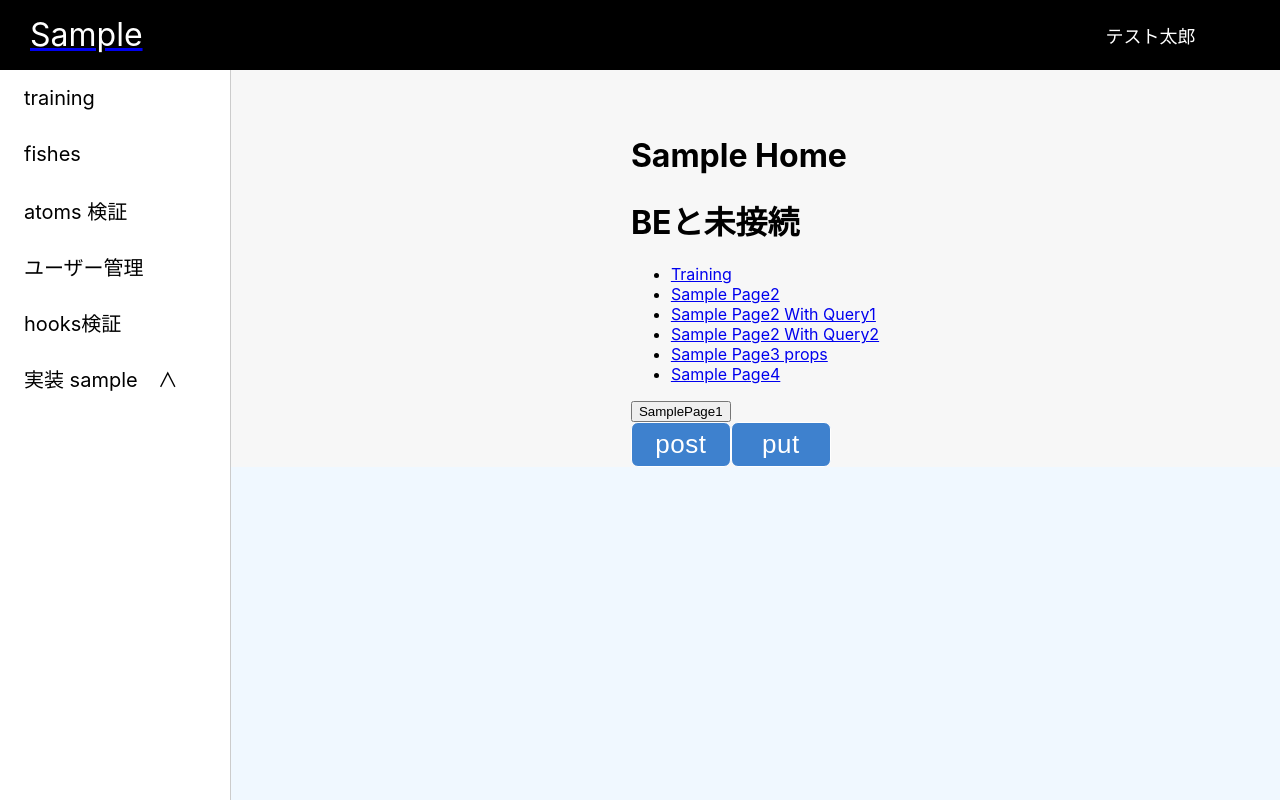
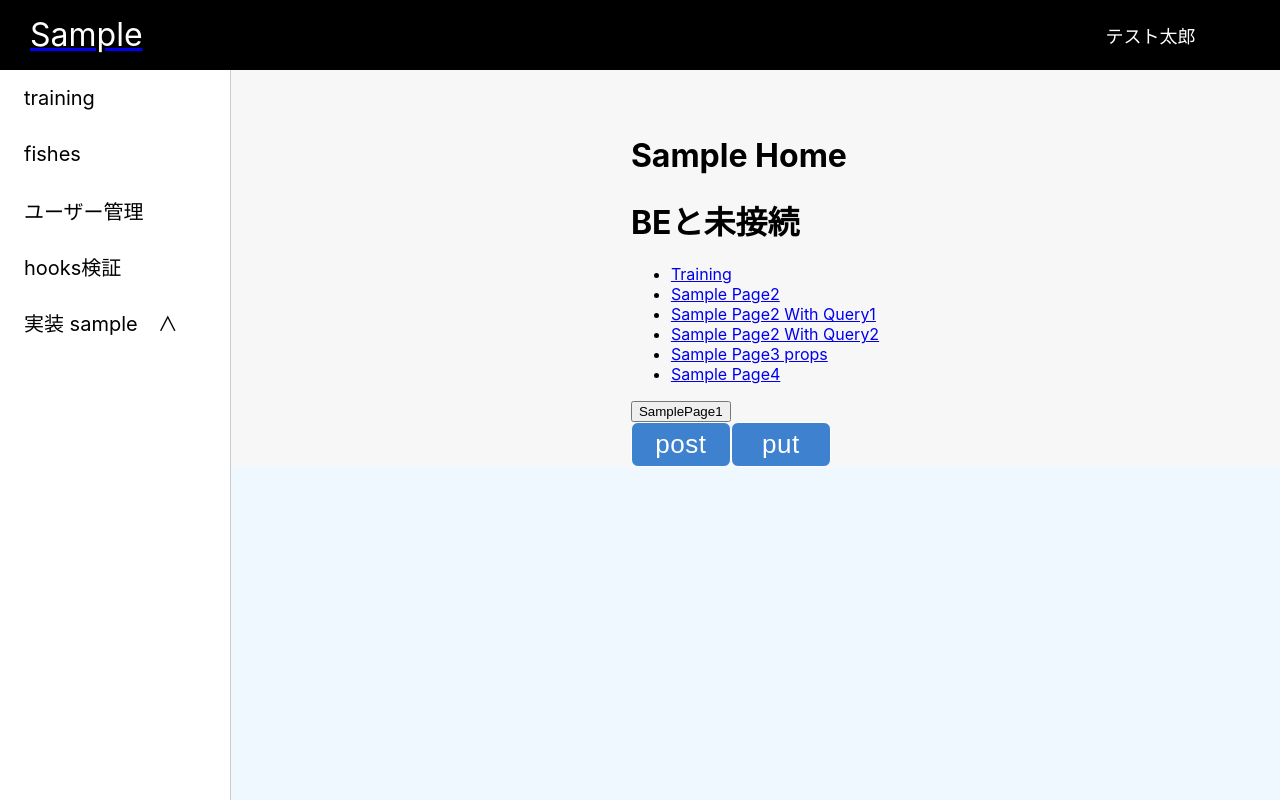
Before and after one commit to Snails8/react-module, a React (Create React App) app in the folder frontend/: page / in a window 1280 px wide. Built offline with nearby package versions, Linux system fonts and the light colour scheme; no server answers.

Commit message:
add: atoms pageの削除

```diff
--- a/frontend/src/RouterConfig.tsx
+++ b/frontend/src/RouterConfig.tsx
@@ -20,7 +20,6 @@ import { StatePage } from './pages/_Inspect/StatePage';
 import { FormPage } from './pages/_Sample/FormPage';
 import { Fishes } from './pages/Fishes';
 import { UseMemoPage } from './pages/_Inspect/UseMemoPage';
-import { Atoms } from './pages/_Sample/Atoms';
 import { DownloadCSVExcel } from './pages/_Sample/DownloadCSVExcel';
 import { UseCallBackPage } from './pages/_Inspect/UseCallBackPage';
 import { MemoPage } from './pages/_Inspect/MemoPage';
@@ -62,7 +61,6 @@ export const RouterConfig: React.VFC = () => {
           <Route path="useCallback" element={<UseCallBackPage />} />
           <Route path="parent-tab" element={<ParentTabPage />} />
           <Route path="child-tab" element={<ChildTabPage />} />
-          <Route path="atoms" element={<Atoms />} />
           <Route path="download-file" element={<DownloadCSVExcel />} />
           <Route path="inspects" element={<Inspect />} />
           <Route path="redux" element={<ReduxPage />} />
--- a/frontend/src/components/organisms/Sidebar/Sidebar.tsx
+++ b/frontend/src/components/organisms/Sidebar/Sidebar.tsx
@@ -37,16 +37,6 @@ export const Sidebar = memo((props: SidebarProps) => {
           }
         >
           <div className={styles.label}>fishes</div>
-        </div>
-      </Link>
-      <Link to="/atoms" className={styles.link}>
-        <div
-          className={styles.link_container}
-          style={
-            currentPath === '/atoms' ? { backgroundColor: activeColor } : {}
-          }
-        >
-          <div className={styles.label}>atoms 検証</div>
         </div>
       </Link>
       <Link to="/users" className={styles.link}>
```
Also changed, not shown: frontend/src/components/organisms/Atoms/index.tsx (renamed from frontend/src/pages/_Sample/Atoms/index.tsx, +9 -9 lines), frontend/src/components/organisms/Atoms/Atoms.module.css (renamed from frontend/src/pages/_Sample/Atoms/Atoms.module.css).
